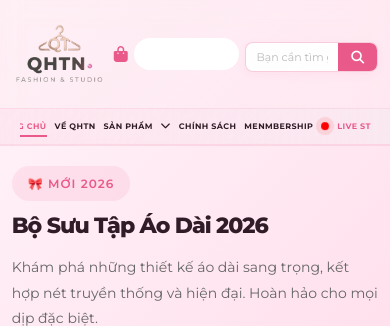
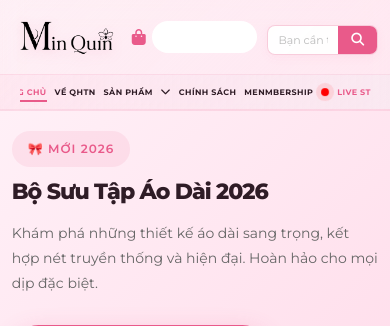
Before and after one commit to truongvany/QHTN, a PHP site: page /index.php in a window 390 px wide. Shown: the top 326 px of the page. Run offline with PHP 8.4, Linux system fonts and the light colour scheme; data comes from the database, SQL or seed files in the repository.

Commit message:
feat: Update header with new logo images, refined styling, and adjusted layout.

```diff
--- a/header.php
+++ b/header.php
@@ -44,10 +44,10 @@ $isHome = isset($is_homepage) && $is_homepage === true;
             display: flex;
             justify-content: space-between;
             align-items: center;
-            padding: 6px 5%;
+            padding: 10px 5%;
             max-width: 1400px;
             margin: 0 auto;
-            min-height: 48px;
+            min-height: 85px;
         }
 
         /* Logo */
@@ -57,16 +57,25 @@ $isHome = isset($is_homepage) && $is_homepage === true;
             flex-shrink: 0;
         }
 
+        .logo a {
+            display: flex;
+            align-items: center;
+            text-decoration: none;
+        }
+
         .logo img {
-            width: 40px;
-            height: 40px;
+            width: 140px;
+            height: auto;
+            max-height: 90px;
             object-fit: contain;
             display: block;
-            transition: transform 0.3s ease;
+            transition: all 0.4s cubic-bezier(0.175, 0.885, 0.32, 1.275);
+            filter: drop-shadow(0 4px 6px rgba(233, 90, 138, 0.2));
         }
 
         .logo a:hover img {
-            transform: scale(1.05);
+            transform: scale(1.08) translateY(-2px);
+            filter: drop-shadow(0 8px 15px rgba(233, 90, 138, 0.35));
         }
 
         /* Search Container */
@@ -343,8 +352,8 @@ $isHome = isset($is_homepage) && $is_homepage === true;
         /* Responsive */
         @media (max-width: 1024px) {
             header {
-                padding: 6px 3%;
-                min-height: 46px;
+                padding: 10px 3%;
+                min-height: 75px;
             }
 
             .search-container {
@@ -373,14 +382,14 @@ $isHome = isset($is_homepage) && $is_homepage === true;
         @media (max-width: 768px) {
             header {
                 flex-wrap: wrap;
-                padding: 6px 3%;
+                padding: 10px 3%;
                 min-height: auto;
-                gap: 6px;
+                gap: 10px;
             }
 
             .logo img {
-                width: 36px;
-                height: 36px;
+                width: 110px;
+                max-height: 70px;
             }
 
             .search-container {
@@ -443,10 +452,9 @@ $isHome = isset($is_homepage) && $is_homepage === true;
 
 <div class="sticky-wrapper <?= $isHome ? 'home-mode' : '' ?>">
     <header>
-        <div class="logo" style="display:flex; align-items:center;">
-            <a href="index.php" style="display:flex; align-items:center; gap:16px;">
-                <img src="assets/logo.png" alt="QHTN" style="width: 96px; height: 96px; object-fit:contain; display:block;" />
-
+        <div class="logo">
+            <a href="index.php" title="Trang chủ QHTN">
+                <img src="assets/logo.png" alt="QHTN Logo" />
             </a>
         </div>
 
```
Also changed, not shown: assets/logo-1.png (added), assets/logo.png.
